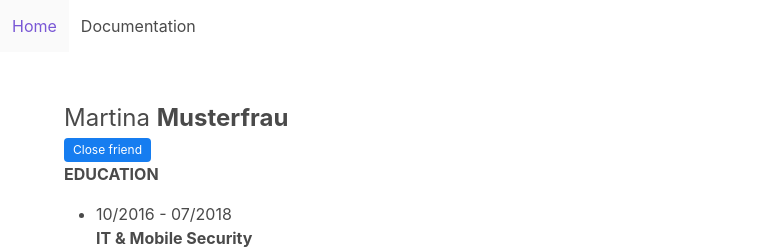
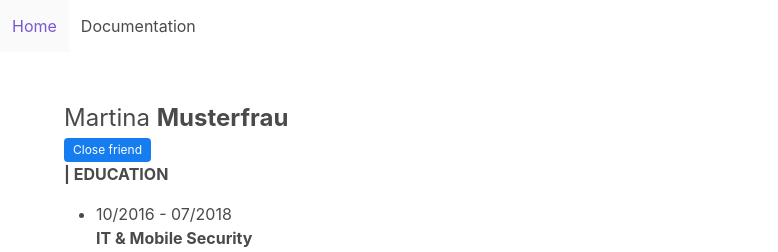
Before and after one commit to MICSTI/okapi, a Vue app in the folder frontend/: page /contact in a window 1280 px wide. Shown: the top 252 px of the page, without its empty margins (0-778 px from the left). Built offline with nearby package versions, Linux system fonts and the light colour scheme.

Commit message:
refactor: add pipe character before title section

```diff
--- a/frontend/src/views/Contact.vue
+++ b/frontend/src/views/Contact.vue
@@ -13,7 +13,7 @@
     </div>
 
     <div class="container">
-      <div class="header has-text-weight-bold is-uppercase">Education</div>
+      <div class="header has-text-weight-bold is-uppercase">| Education</div>
       <div class="content">
         <ul>
           <li>
```
